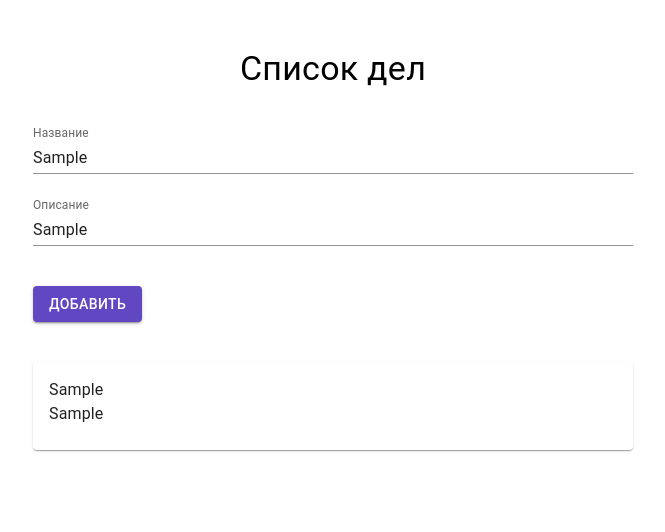
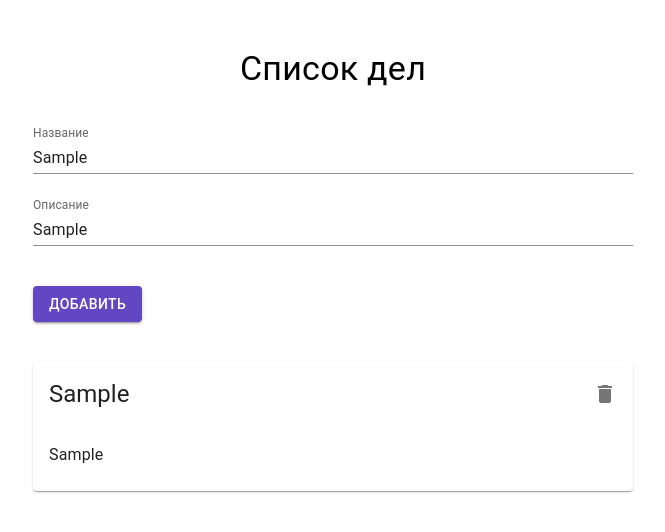
Before and after one commit to vladimir-ioshkin/react-redux-todo, a React (Create React App) app: page / in a window 1280 px wide. Both pictures are taken after typing "Sample", "Sample" into the empty fields and a click on the button "ДОБАВИТЬ". Shown: the top 532 px of the page, without its empty margins (307-972 px from the left). Built offline with nearby package versions, Linux system fonts and the light colour scheme.

Commit message:
added delete button

```diff
--- a/package.json
+++ b/package.json
@@ -5,6 +5,7 @@
   "dependencies": {
     "@emotion/react": "^11.7.0",
     "@emotion/styled": "^11.6.0",
+    "@mui/icons-material": "^5.2.0",
     "@mui/material": "^5.2.1",
     "@testing-library/jest-dom": "^5.15.1",
     "@testing-library/react": "^11.2.7",
--- a/src/components/Item.jsx
+++ b/src/components/Item.jsx
@@ -1,16 +1,42 @@
-import { Card, CardContent, Typography } from '@mui/material';
+import {
+    Card,
+    CardContent,
+    CardHeader,
+    Typography,
+    IconButton,
+} from '@mui/material';
+import DeleteIcon from '@mui/icons-material/Delete';
+import { useCallback } from 'react';
+import { useDispatch } from 'react-redux';
+import { deleteTodoItem } from '../store/actions';
 
 const cardStyle = {
     width: 600,
     margin: '40px auto',
 };
 
-export const Item = ({ title, description }) => {
+export const Item = ({ id, title, description }) => {
+    const dispatch = useDispatch();
+    const onDelete = useCallback(
+        (event) => {
+            event.preventDefault();
+            dispatch(deleteTodoItem({ id }));
+        },
+        [id, dispatch]
+    );
+
     return (
         <li>
             <Card sx={cardStyle}>
+                <CardHeader
+                    title={title}
+                    action={
+                        <IconButton aria-label='delete' onClick={onDelete}>
+                            <DeleteIcon />
+                        </IconButton>
+                    }
+                />
                 <CardContent>
-                    <Typography>{title}</Typography>
                     <Typography>{description}</Typography>
                 </CardContent>
             </Card>
--- a/src/components/ItemList.jsx
+++ b/src/components/ItemList.jsx
@@ -10,7 +10,7 @@ export const ItemList = () => {
         <ul>
             {items.map(({ id, title, description }) => {
                 return (
-                    <Item key={id} title={title} description={description} />
+                    <Item key={id} id={id} title={title} description={description} />
                 );
             })}
         </ul>
--- a/src/store/actions.js
+++ b/src/store/actions.js
@@ -1,8 +1,15 @@
-import { ADD_TODO_ITEM } from "./consts";
+import { ADD_TODO_ITEM, DELETE_TODO_ITEM } from './consts';
 
 export const addTodoItem = (payload) => {
     return {
         type: ADD_TODO_ITEM,
         payload,
-    }
+    };
 };
+
+export const deleteTodoItem = (payload) => {
+    return {
+        type: DELETE_TODO_ITEM,
+        payload,
+    };
+};
--- a/src/store/consts.js
+++ b/src/store/consts.js
@@ -1 +1,2 @@
 export const ADD_TODO_ITEM = 'ADD_TODO_ITEM';
+export const DELETE_TODO_ITEM = 'DELETE_TODO_ITEM';
--- a/src/store/reducer.js
+++ b/src/store/reducer.js
@@ -1,4 +1,4 @@
-import { ADD_TODO_ITEM } from './consts';
+import { ADD_TODO_ITEM, DELETE_TODO_ITEM } from './consts';
 const defaultState = {
     items: [],
 };
@@ -15,6 +15,14 @@ export const reducer = (state = defaultState, action) => {
                 ...state,
                 items: [...state.items, item],
             };
+        case DELETE_TODO_ITEM:
+            const items = state.items.filter(
+                (item) => item.id !== action.payload.id
+            );
+            return {
+                ...state,
+                items,
+            };
 
         default:
             return state;
```
Also changed, not shown: 1 other file (tests, documents, lock files or other folders).
